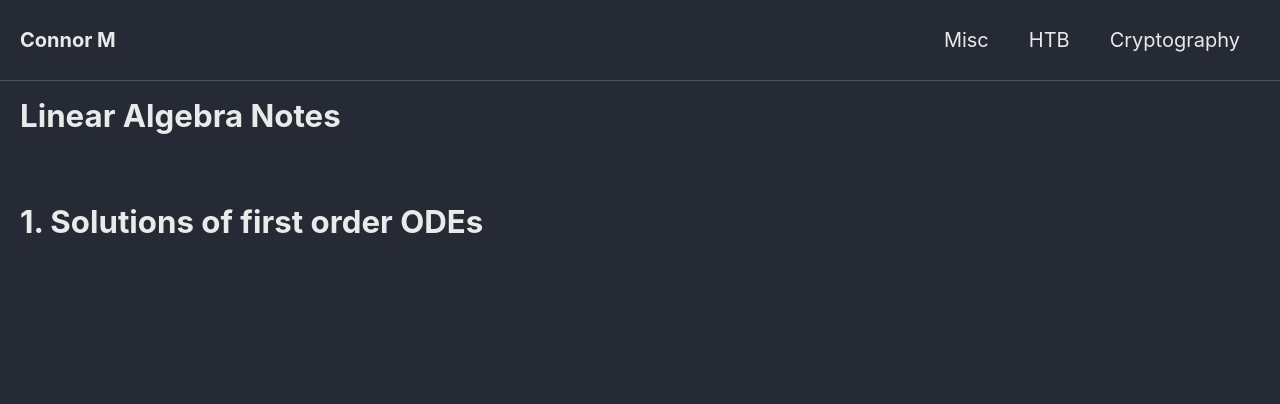
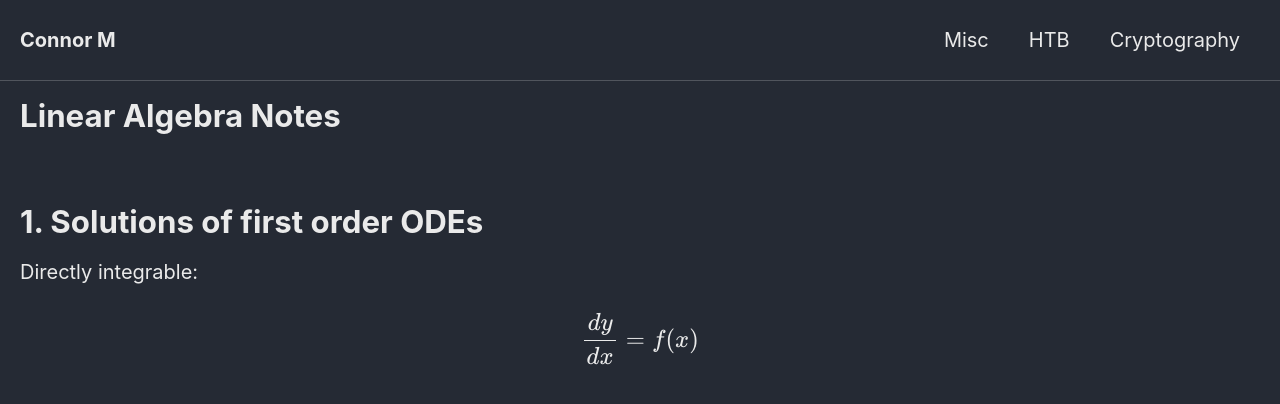
Before and after one commit to Connor-McCartney/Connor-McCartney.github.io, a Jekyll site: the page built from _pages/misc/linear-algebra.md, in a window 1280 px wide. Shown: the top 404 px of the page. Built offline with Jekyll 4.4.1, drawn with Linux system fonts in a browser that asks for light colours; cached includes are drawn as plain includes.

Commit message:
Update linear-algebra.md

```diff
--- a/_pages/misc/linear-algebra.md
+++ b/_pages/misc/linear-algebra.md
@@ -8,3 +8,10 @@ title: Linear Algebra Notes
 
 
 # 1. Solutions of first order ODEs
+
+
+Directly integrable:
+
+$$
+\frac{dy}{dx} = f(x)
+$$
```
